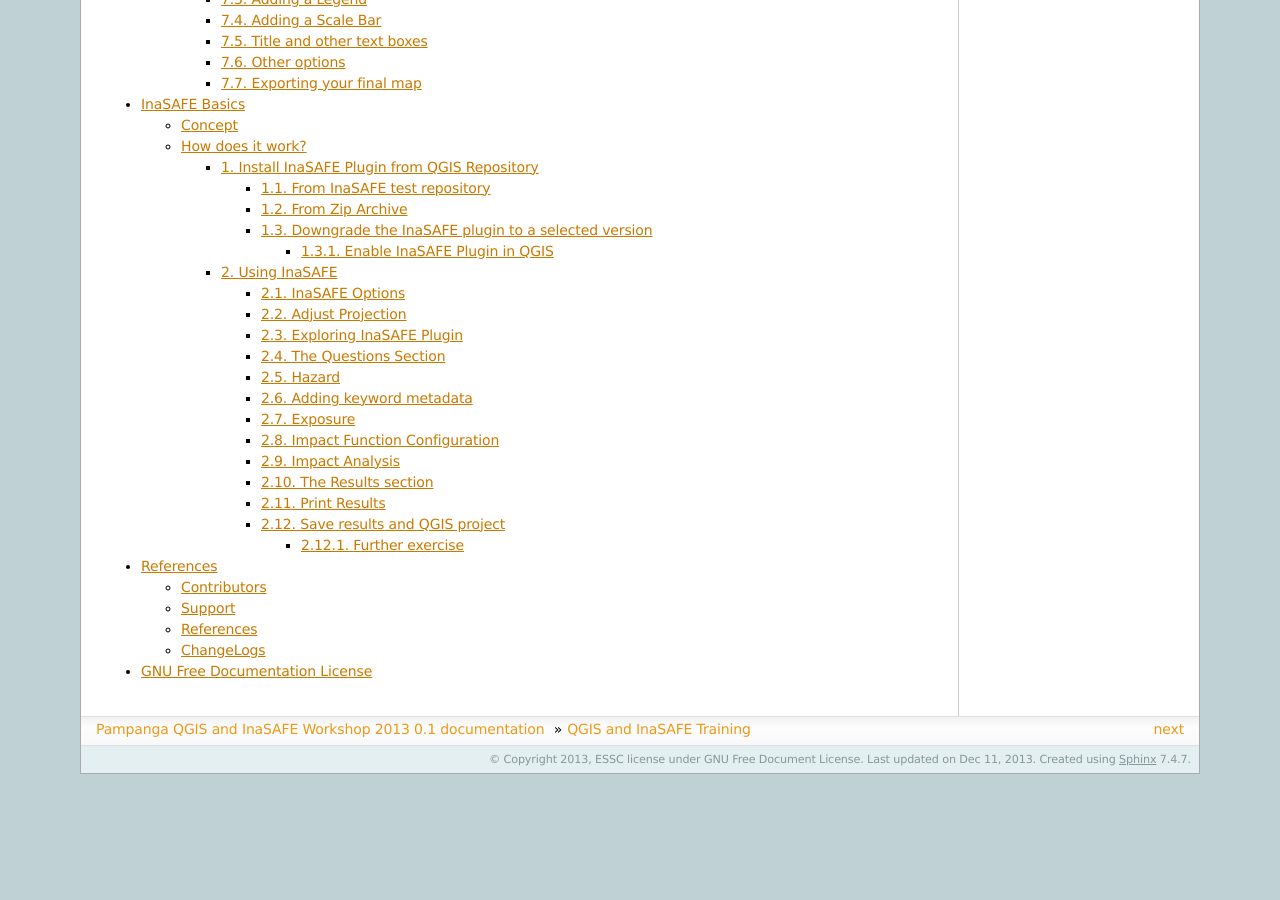
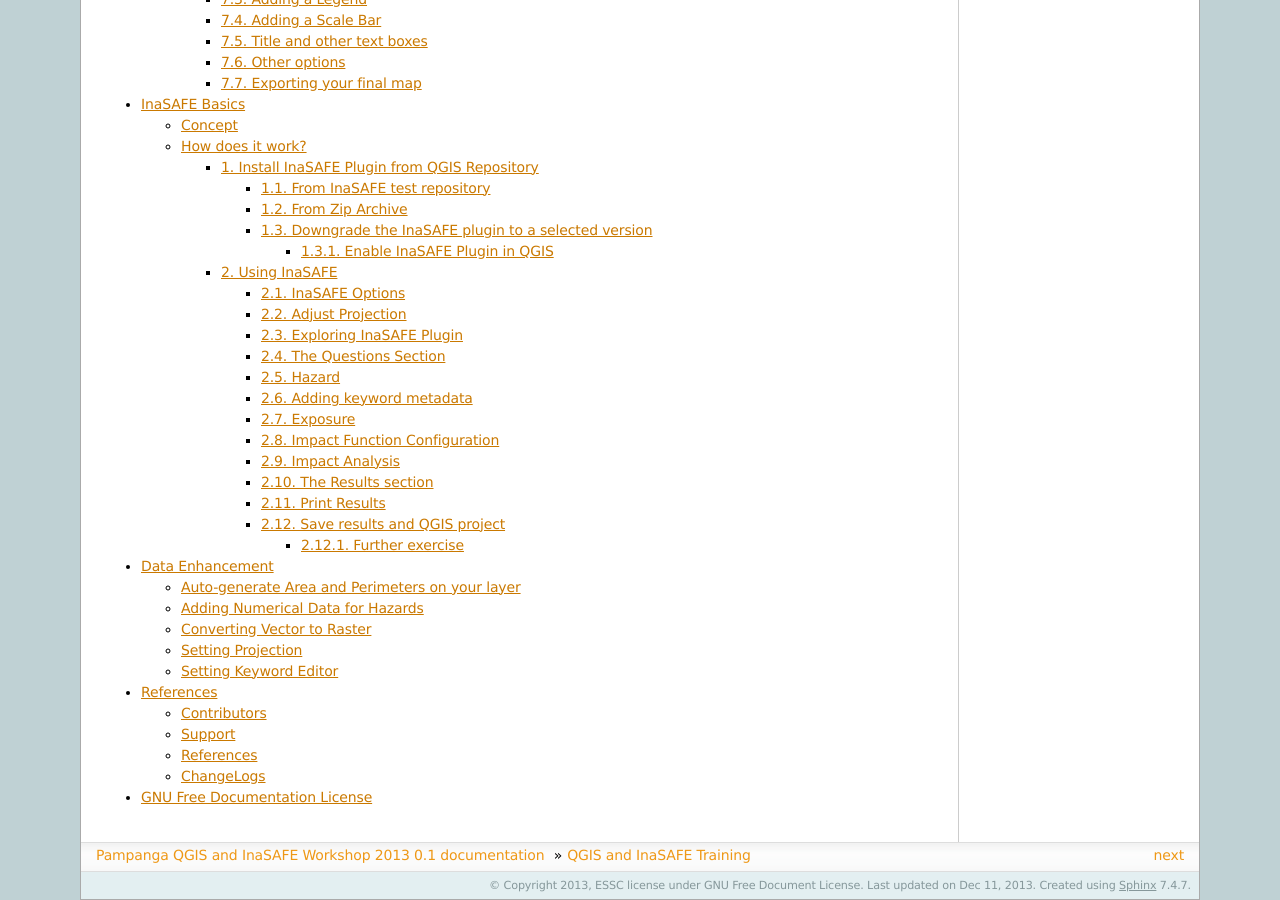
Before and after one commit to essc/PM_inasafe_training, a Sphinx documentation site: the page built from source/index.rst, in a window 1280 px wide and 900 px high, scrolled down 928 px. Built offline with Sphinx 7.4.7, drawn with Linux system fonts in a browser that asks for light colours; formulas are drawn with MathJax 3; pages that are not in the unit, such as notebooks, are missing from menus; before the commit the page ends 1702 px from its top, so only the background shows below that; some of the changed lines change nothing that is shown.

Commit message:
Added rst and updated index

```diff
--- /dev/null
+++ b/source/customizing_layer.rst
@@ -0,0 +1,230 @@
+===============================================
+Customizing Layer for InaSAFE
+===============================================
+
+Auto-generate Area and Perimeters on your layer
+-------------------------------------------------------------------
+
+1. :menuselection:`Plugins --> Manage and install plugins...`
+
+2. Type `fTools` on the search bar then enable
+
+3. Load your layer
+
+4. :menuselection: `Vector --> Geometry Tools --> Export/Add geometry columns`
+
+5. Choose where layer will the Area and Perimeter data be added. And choose `Layer CRS` for calculation
+
+   .. image:: images/inasafe/brgy_area.png
+      :align: center
+      :width: 300 pt
+
+.. Note::
+   Make sure that your layer has a correct CRSbefore choosing `Layer CRS` for calculation
+
+6. Check if Area and Perimeter were added, Right click on the layer then `Open Attribute Table`
+
+Now that we have a population and area on our data we're going to add a new column for population density.
+
+1. On `Open Attribute Table` click |mActionToggleEditing| then |mActionCalculateField|
+
+2. On `Output field name` Add name for population density (e.g., popden)
+
+   .. image:: images/inasafe/fld_calc.png
+      :align: center
+      :width: 300 pt
+
+3. Add this formula on 'Expression' `Population / (Area/10000)`
+
+To do that:
+
+* On the `Function List` choose `Fields and Values`
+
+* First, double click population column which is '2010_Pop'
+
+* Add division sign '/'
+
+* Click open parenthesis, double click 'AREA' in `Fields and Values ` divided by 10000 then close parenthesis
+
+* Click, `OK`, Save |mActionFileSave| and click |mActionToggleEditing|
+
+Adding Numerical Data for Hazards
+-----------
+
+1. Right click your *Flood* layer, then select `Open Attribute Table`
+
+2. Click |mActionToggleEditing|
+
+3. Sort your data by clicking the field name:
+
+   .. image:: images/inasafe/sort_data.png
+      :align: center
+      :width: 300 pt
+
+4. Selecting by group of data by clicking on the row number `Shift` (Keyboard) up to the last data
+
+   .. image:: images/inasafe/haz_calc.png
+      :align: center
+      :width: 300 pt
+
+5. Click |mActionCalculateField|
+
+6. Since we're going to make a new field, check `Create a new field`
+
+7. On `Output field name` Add name for hazard level (e.g., haz_level)
+
+   .. image:: images/inasafe/haz_calc.png
+      :align: center
+      :width: 300 pt
+
+8. Set `Expression` according to your flood data
+
+   .. image:: images/inasafe/haz_expr.png
+      :align: center
+      :width: 300 pt
+
+Low = '1'
+Medium = '2'
+High = '3'
+
+9. Now that we already have a field for numerical hazard data, on `Field Calculater` check `Update existing field`
+
+   .. image:: images/inasafe/exist_calc.png
+      :align: center
+      :width: 300 pt
+
+10. * Click, `OK`, Save |mActionFileSave| and click |mActionToggleEditing|
+
+Converting Vector to Raster
+--------------------------------------
+
+**Population Density**
+
+1. :menuselection:`Raster --> Conversion --> Rasterize`
+
+2. On `Input file (shapefile) select vector layer to be rasterize
+
+3. On `Attribute field` field name of *Population Density* to be rasterize
+
+   .. image:: images/inasafe/input_attr.png
+      :align: center
+      :width: 300 pt
+
+4. On `Output file for rasterized vecto(raster)` click *Select* button
+
+5. Choose file path for saving the raster, add name select `.TIF` as image format then *Save*
+
+   .. image:: images/inasafe/pop_tif.png
+      :align: center
+      :width: 300 pt
+
+6.   Click `Raster resolution in map units per pixel`
+
+* Set `Horizontal` and `Vertical` in 100
+
+7. Click, *OK* then choose `WGS 84 / UTM zone 51N` as your projection
+
+8. Click `OK` twice then `Close`
+
+.. Warning::
+   Look out for the OK button you're clicking you may duplicate creating raster layer
+
+**Flood**
+
+Same instruction for Population Density. Just change layer name and attribute field like this:
+
+   .. image:: images/inasafe/haz_attr.png
+      :align: center
+      :width: 300 pt
+
+Setting Projection
+------------------------
+
+We're going to set your projection to WGS 84 because it is the default projection which InaSAFE can recognize
+
+1. Right click on raster layer
+
+2. Select `Save as..`
+
+3. `Browse` where to save raster layer. Then save as `.tif` file
+
+   .. image:: images/inasafe/saveas_wgs84.png
+      :align: center
+      :width: 300 pt
+
+4. `Change` then Choose `WGS 84` as CRS
+
+   .. image:: images/inasafe/wgs84.png
+      :align: center
+      :width: 300 pt
+
+5. Click `Ok`
+
+Setting Keyword Editor
+--------------------------------
+
+**Hazard**
+
+1. Click on our hazard layer with WGS 84 projection (e.g, haz_level_wgs84)
+
+2. Click Keyword Editor |keyword_editor|
+
+3. Select `Hazard`
+
+4. Click `Show advanced editor`
+
+Keyword: *subcategory* Value: *flood*
+Keyword: *unit* Value: *m*
+
+5. `Add to list` then `OK`
+
+   .. image:: images/inasafe/key_haz.png
+      :align: center
+      :width: 300 pt
+
+.. Note::
+   We're just trying to demo how your data will work on InaSAFE.
+   1m, 2m, 3m are not representing Low, Moderate and High. Better
+   if you input your flood depth in meters at Attribute Table.
+   Categorical hazard data are still on development. We will
+   update you once it is done.
+
+**Population**
+
+1. Click on our exposure layer with WGS 84 projection (e.g, popden_wgs84)
+
+2. Click Keyword Editor |keyword_editor|
+
+3. Select `Exposure`
+
+4. Click `Show advanced editor`
+
+Keyword: *subcategory* Value: *population*
+
+5. `Add to list` then `OK`
+
+   .. image:: images/inasafe/key_pop.png
+      :align: center
+      :width: 300 pt
+
+**Aggregation**
+
+1. Select your `Administrative Boundary` layer which is vector
+
+2. Click Keyword Editor |keyword_editor|
+
+3. Select `Postprocessing`
+
+4. Set `Aggregation attribute` as Barangay
+
+   .. image:: images/inasafe/aggr.png
+      :align: center
+      :width: 300 pt
+
+5. Click `OK`
+
+Click `Run`
+
+.. raw:: latex
+
+   \pagebreak[4]
--- a/source/index.rst
+++ b/source/index.rst
@@ -16,6 +16,7 @@
    About <about.rst>
    Basic GIS using QGIS <intro_qgis_course.rst>
    InaSAFE Basics <concept_inasafe.rst>
+   Data Enhancement<customizing_layer.rst>
    References <references.rst>
    GNU Free Documentation License <gfdl.rst>
 
```
